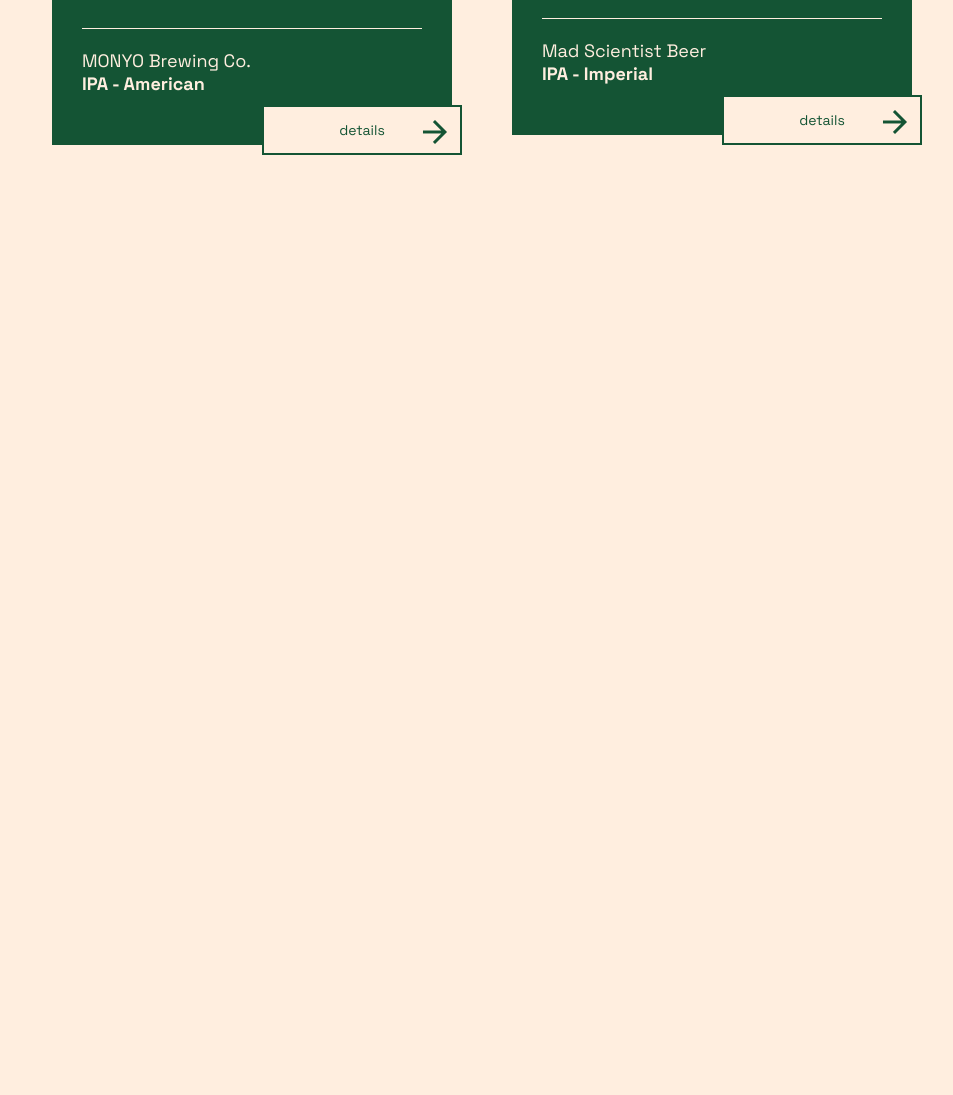
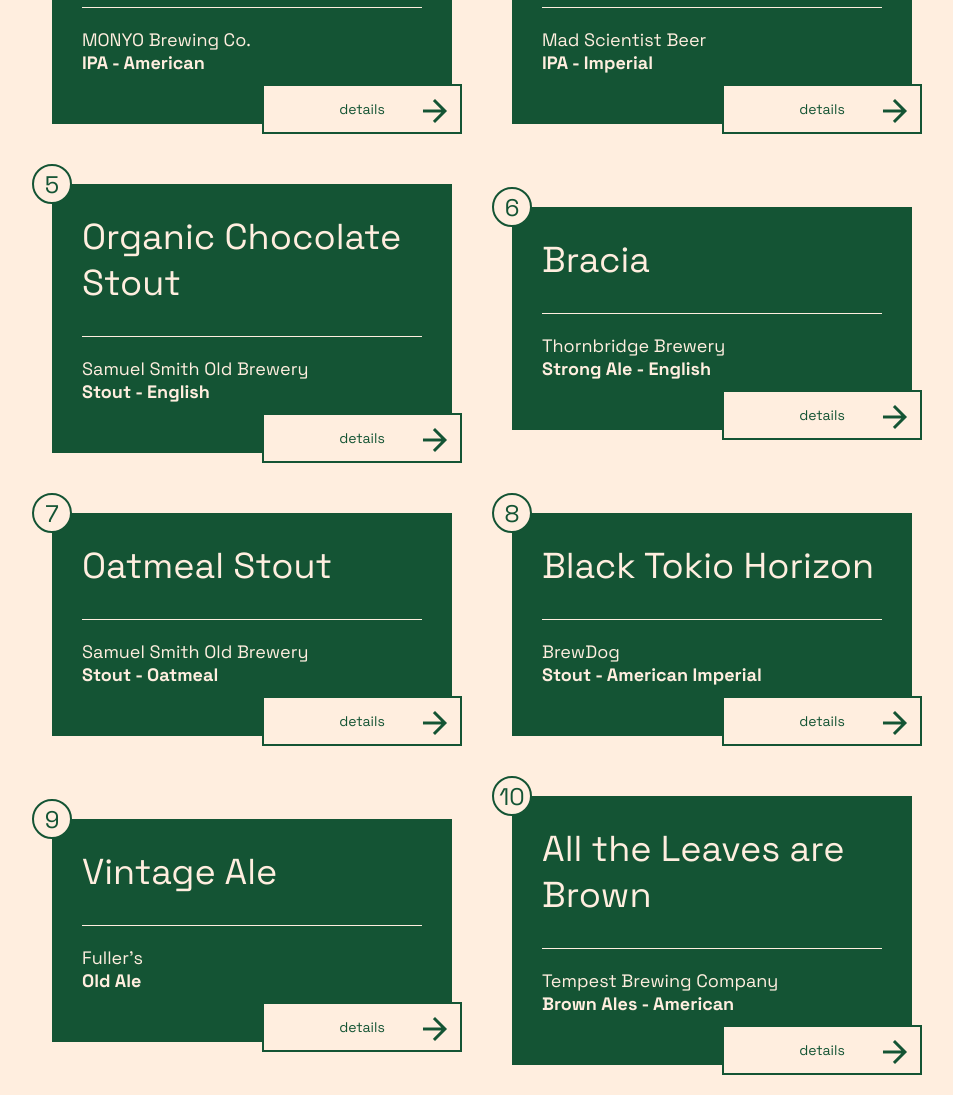
Before and after one commit to ribaorsi/bestbeers_vizsga, a plain HTML site: page index.html in a window 1280 px wide. Shown: the part 512-1607 px from the top of the page, without its empty margins (158-1111 px from the left). Before the commit the page ends 800 px from the top, so only its background shows below. Drawn offline with Linux system fonts and the light colour scheme.

Commit message:
all cards added

```diff
--- a/index.html
+++ b/index.html
@@ -42,7 +42,7 @@
             <button>details <i class="material-icons md-36">arrow_forward</i></button>
         </div>
         <div class="card">
-            <div id="number">3</div>
+            <div class="number">3</div>
             <div class="textcontainer">
                 <div class="title">Flying Rabbit</div>
                 <div class="sub">MONYO Brewing Co.</div>
@@ -59,6 +59,60 @@
             </div>
             <button>details <i class="material-icons md-36">arrow_forward</i></button>
         </div>
+        <div class="card">
+            <div class="number">5</div>
+            <div class="textcontainer">
+                <div class="title">Organic Chocolate Stout</div>
+                <div class="sub">Samuel Smith Old Brewery</div>
+                <div class="text">Stout - English</div>
+            </div>
+            <button>details <i class="material-icons md-36">arrow_forward</i></button>
+        </div>
+        <div class="card">
+            <div class="number">6</div>
+            <div class="textcontainer">
+                <div class="title">Bracia</div>
+                <div class="sub">Thornbridge Brewery</div>
+                <div class="text">Strong Ale - English</div>
+            </div>
+            <button>details <i class="material-icons md-36">arrow_forward</i></button>
+        </div>
+        <div class="card">
+            <div class="number">7</div>
+            <div class="textcontainer">
+                <div class="title">Oatmeal Stout</div>
+                <div class="sub">Samuel Smith Old Brewery</div>
+                <div class="text">Stout - Oatmeal</div>
+            </div>
+            <button>details <i class="material-icons md-36">arrow_forward</i></button>
+        </div>
+        <div class="card">
+            <div class="number">8</div>
+            <div class="textcontainer">
+                <div class="title">Black Tokio Horizon</div>
+                <div class="sub">BrewDog</div>
+                <div class="text">Stout - American Imperial</div>
+            </div>
+            <button>details <i class="material-icons md-36">arrow_forward</i></button>
+        </div>
+        <div class="card">
+            <div class="number">9</div>
+            <div class="textcontainer">
+                <div class="title">Vintage Ale</div>
+                <div class="sub">Fuller's</div>
+                <div class="text">Old Ale</div>
+            </div>
+            <button>details <i class="material-icons md-36">arrow_forward</i></button>
+        </div>
+        <div class="card">
+            <div class="number">10</div>
+            <div class="textcontainer">
+                <div class="title">All the Leaves are Brown</div>
+                <div class="sub">Tempest Brewing Company</div>
+                <div class="text">Brown Ales - American</div>
+            </div>
+            <button>details <i class="material-icons md-36">arrow_forward</i></button>
+        </div>
     </div>
 
 </body>
```
